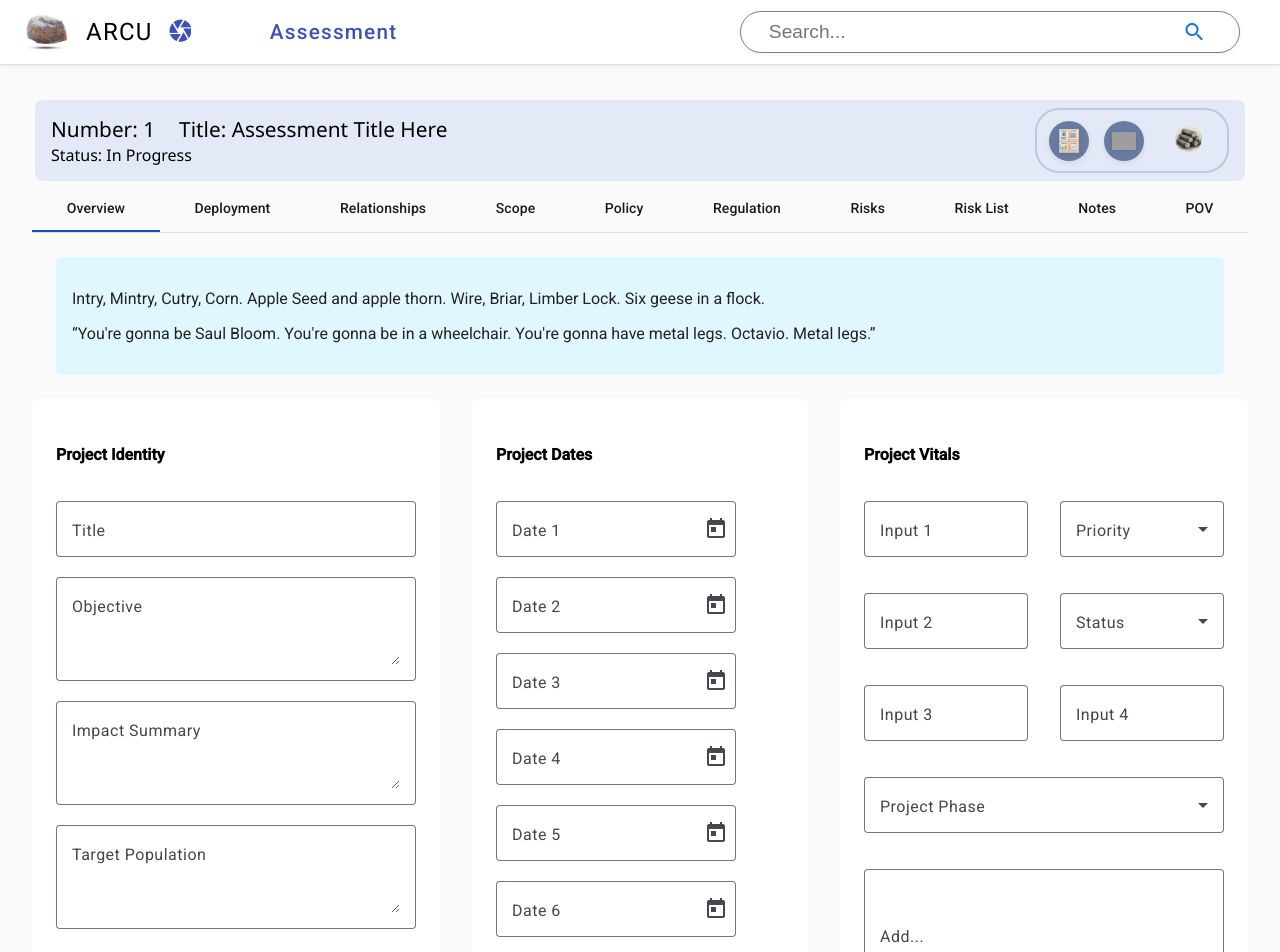
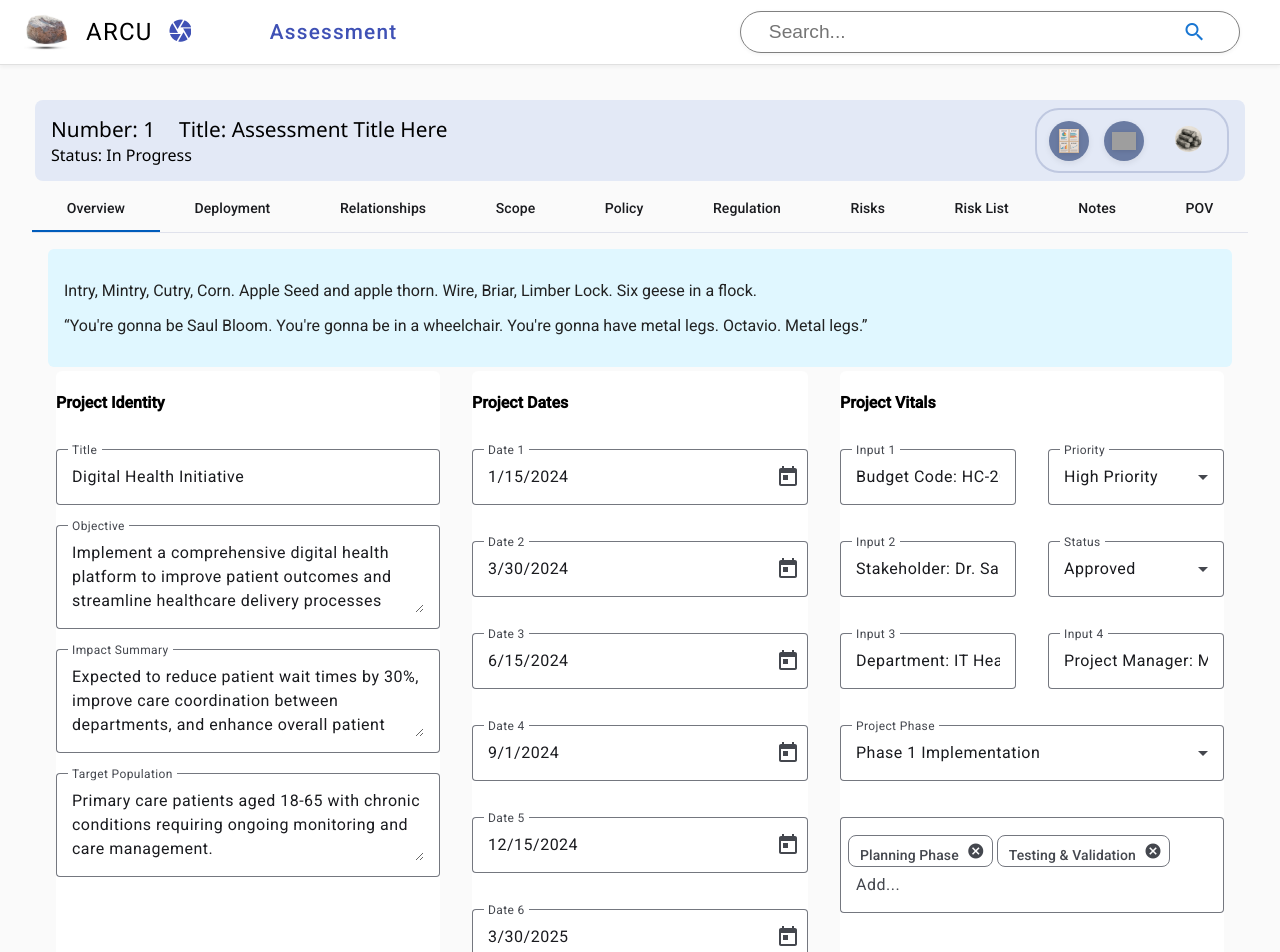
Before and after one commit to kerjillion/ARCU, an Angular app: page /assessment/1 in a window 1280 px wide. Shown: the top 952 px of the page. Built offline with nearby package versions, Linux system fonts and the light colour scheme; grey boxes are pictures that could not be loaded.

Commit message:
finished Overview

```diff
--- a/src/app/features/assessment/overview/overview-dates/overview-dates.component.html
+++ b/src/app/features/assessment/overview/overview-dates/overview-dates.component.html
@@ -1,36 +1,38 @@
-<mat-form-field appearance="outline" class="date-field">
+<div [formGroup]="form">
+<mat-form-field appearance="outline" class="full-width">
   <mat-label>Date 1</mat-label>
   <input matInput formControlName="date1" [matDatepicker]="picker1" />
   <mat-datepicker-toggle matSuffix [for]="picker1"></mat-datepicker-toggle>
   <mat-datepicker #picker1></mat-datepicker>
 </mat-form-field>
-<mat-form-field appearance="outline" class="date-field">
+<mat-form-field appearance="outline" class="full-width">
   <mat-label>Date 2</mat-label>
   <input matInput formControlName="date2" [matDatepicker]="picker2" />
   <mat-datepicker-toggle matSuffix [for]="picker2"></mat-datepicker-toggle>
   <mat-datepicker #picker2></mat-datepicker>
 </mat-form-field>
-<mat-form-field appearance="outline" class="date-field">
+<mat-form-field appearance="outline" class="full-width">
   <mat-label>Date 3</mat-label>
   <input matInput formControlName="date3" [matDatepicker]="picker3" />
   <mat-datepicker-toggle matSuffix [for]="picker3"></mat-datepicker-toggle>
   <mat-datepicker #picker3></mat-datepicker>
 </mat-form-field>
-<mat-form-field appearance="outline" class="date-field">
+<mat-form-field appearance="outline" class="full-width">
   <mat-label>Date 4</mat-label>
   <input matInput formControlName="date4" [matDatepicker]="picker4" />
   <mat-datepicker-toggle matSuffix [for]="picker4"></mat-datepicker-toggle>
   <mat-datepicker #picker4></mat-datepicker>
 </mat-form-field>
-<mat-form-field appearance="outline" class="date-field">
+<mat-form-field appearance="outline" class="full-width">
   <mat-label>Date 5</mat-label>
   <input matInput formControlName="date5" [matDatepicker]="picker5" />
   <mat-datepicker-toggle matSuffix [for]="picker5"></mat-datepicker-toggle>
   <mat-datepicker #picker5></mat-datepicker>
 </mat-form-field>
-<mat-form-field appearance="outline" class="date-field">
+<mat-form-field appearance="outline" class="full-width">
   <mat-label>Date 6</mat-label>
   <input matInput formControlName="date6" [matDatepicker]="picker6" />
   <mat-datepicker-toggle matSuffix [for]="picker6"></mat-datepicker-toggle>
   <mat-datepicker #picker6></mat-datepicker>
 </mat-form-field>
+</div>
--- a/src/app/features/assessment/overview/overview-dates/overview-dates.component.scss
+++ b/src/app/features/assessment/overview/overview-dates/overview-dates.component.scss
@@ -4,6 +4,11 @@
   padding: 0rem;
 }
 
+.full-width {
+  width: 100%;
+  margin-bottom: 1rem;
+}
+
 .mat-form-field {
   width: 100%;
   margin-bottom: 1rem;
--- a/src/app/features/assessment/overview/overview-dates/overview-dates.component.ts
+++ b/src/app/features/assessment/overview/overview-dates/overview-dates.component.ts
@@ -1,5 +1,5 @@
 import { Component, Input } from '@angular/core';
-import { FormGroup } from '@angular/forms';
+import { FormGroup, ReactiveFormsModule } from '@angular/forms';
 import { MatFormFieldModule } from '@angular/material/form-field';
 import { MatInputModule } from '@angular/material/input';
 import { MatDatepickerModule } from '@angular/material/datepicker';
@@ -8,7 +8,7 @@ import { MatNativeDateModule } from '@angular/material/core';
 @Component({
   selector: 'app-overview-dates',
   standalone: true,
-  imports: [MatFormFieldModule, MatInputModule, MatDatepickerModule, MatNativeDateModule],
+  imports: [ReactiveFormsModule, MatFormFieldModule, MatInputModule, MatDatepickerModule, MatNativeDateModule],
   templateUrl: './overview-dates.component.html',
   styleUrls: ['./overview-dates.component.scss']
 })
--- a/src/app/features/assessment/overview/overview-identity/overview-identity.component.html
+++ b/src/app/features/assessment/overview/overview-identity/overview-identity.component.html
@@ -1,3 +1,4 @@
+<div [formGroup]="form">
   <mat-form-field appearance="outline" class="full-width">
     <mat-label>Title</mat-label>
     <input matInput formControlName="title" />
@@ -14,3 +15,4 @@
     <mat-label>Target Population</mat-label>
     <textarea matInput formControlName="targetPopulation" rows="3"></textarea>
   </mat-form-field>
+</div>
--- a/src/app/features/assessment/overview/overview-identity/overview-identity.component.ts
+++ b/src/app/features/assessment/overview/overview-identity/overview-identity.component.ts
@@ -1,12 +1,12 @@
 import { Component, Input } from '@angular/core';
-import { FormGroup } from '@angular/forms';
+import { FormGroup, ReactiveFormsModule } from '@angular/forms';
 import { MatFormFieldModule } from '@angular/material/form-field';
 import { MatInputModule } from '@angular/material/input';
 
 @Component({
   selector: 'app-overview-identity',
   standalone: true,
-  imports: [MatFormFieldModule, MatInputModule],
+  imports: [ReactiveFormsModule, MatFormFieldModule, MatInputModule],
   templateUrl: './overview-identity.component.html',
   styleUrls: ['./overview-identity.component.scss']
 })
--- a/src/app/features/assessment/overview/overview-vitals/overview-vitals.component.html
+++ b/src/app/features/assessment/overview/overview-vitals/overview-vitals.component.html
@@ -1,4 +1,4 @@
-<div class="ancillary-grid">
+<div class="ancillary-grid" [formGroup]="form" >
   <div class="ancillary-row">
     <mat-form-field appearance="outline" class="ancillary-input">
       <mat-label>Input 1</mat-label>
@@ -45,12 +45,12 @@
           {{option.label}}
         </mat-option>
       </mat-select>
-    </mat-form-field>
-  </div>
+    </mat-form-field>  </div>
   <div class="ancillary-row ancillary-row-span">
     <app-shared-chip-list
       [availableOptions]="phaseLabels"
-      [(selected)]="ancillaryChips"
+      [selected]="form.get('ancillaryChips')?.value || []"
+      (selectedChange)="form.get('ancillaryChips')?.setValue($event)"
       [allowFreeform]="false"
     ></app-shared-chip-list>
   </div>
--- a/src/app/features/assessment/overview/overview-vitals/overview-vitals.component.ts
+++ b/src/app/features/assessment/overview/overview-vitals/overview-vitals.component.ts
@@ -1,5 +1,5 @@
 import { Component, Input } from '@angular/core';
-import { FormGroup } from '@angular/forms';
+import { FormGroup, ReactiveFormsModule } from '@angular/forms';
 import { MatFormFieldModule } from '@angular/material/form-field';
 import { MatInputModule } from '@angular/material/input';
 import { MatSelectModule } from '@angular/material/select';
@@ -9,7 +9,7 @@ import { SharedChipListComponent } from '../../../../shared/chip-list/chip-list.
 @Component({
   selector: 'app-overview-vitals',
   standalone: true,
-  imports: [CommonModule, MatFormFieldModule, MatInputModule, MatSelectModule, SharedChipListComponent],
+  imports: [CommonModule, ReactiveFormsModule, MatFormFieldModule, MatInputModule, MatSelectModule, SharedChipListComponent],
   templateUrl: './overview-vitals.component.html',
   styleUrls: ['./overview-vitals.component.scss']
 })
@@ -20,11 +20,4 @@ export class OverviewVitalsComponent {
   get phaseLabels(): string[] {
     return this.dropdownOptions?.phases?.map((p: any) => p.label) ?? [];
   }
-
-  get ancillaryChips(): string[] {
-    return this.form.get('ancillaryChips')?.value || [];
-  }
-  set ancillaryChips(value: string[]) {
-    this.form.get('ancillaryChips')?.setValue(value);
-  }
 }
--- a/src/app/features/assessment/overview/overview.component.html
+++ b/src/app/features/assessment/overview/overview.component.html
@@ -1,8 +1,9 @@
-<section aria-label="Instructions" style="background: #e0f7ff; color: #222; padding: 1rem; border-radius: 6px; margin: 1.5rem;">
+<section aria-label="Instructions"
+  style="background: #e0f7ff; color: #222; padding: 1rem; border-radius: 6px; margin: 1rem 1rem 0.25rem 1rem;">
   <p>Intry, Mintry, Cutry, Corn. Apple Seed and apple thorn. Wire, Briar, Limber Lock. Six geese in a flock.</p>
   <p>“You're gonna be Saul Bloom. You're gonna be in a wheelchair. You're gonna have metal legs. Octavio. Metal legs.”</p>
 </section>
-<div class="assessment-overview">
+<div class="assessment-overview" >
   <form class="overview-form" [formGroup]="form">
     <div class="overview-columns">
       <!-- Column 1 -->
--- a/src/app/features/assessment/overview/overview.component.scss
+++ b/src/app/features/assessment/overview/overview.component.scss
@@ -3,7 +3,7 @@
 }
 
 .overview-form{
-
+  padding: 0 1.5rem;
 }
 .overview-columns {
   display: flex;
@@ -21,7 +21,7 @@
   border-radius: 6px;
   background: #fff;
   box-sizing: border-box;
-  padding: 1.5rem 1.5rem;
+  padding: 0rem;
 }
 
 .col1 {
--- a/src/app/features/assessment/overview/overview.component.ts
+++ b/src/app/features/assessment/overview/overview.component.ts
@@ -107,10 +107,8 @@ export class AssessmentOverviewComponent implements OnInit, OnDestroy {
           console.error('Error loading dropdown options:', error);
         }
       });
-  }
-
-  private populateForm(data: OverviewData): void {
-    this.form.patchValue({
+  }  private populateForm(data: OverviewData): void {
+    const formData = {
       title: data.title,
       objective: data.objective,
       impactSummary: data.impactSummary,
@@ -124,11 +122,14 @@ export class AssessmentOverviewComponent implements OnInit, OnDestroy {
       ancillaryInput1: data.ancillaryInfo.input1,
       ancillarySelect1: data.ancillaryInfo.select1,
       ancillaryInput2: data.ancillaryInfo.input2,
-      ancillarySelect2: data.ancillaryInfo.select2,      ancillaryInput3: data.ancillaryInfo.input3,
+      ancillarySelect2: data.ancillaryInfo.select2,
+      ancillaryInput3: data.ancillaryInfo.input3,
       ancillaryInput4: data.ancillaryInfo.input4,
       ancillarySelectSpan: data.ancillaryInfo.selectSpan,
       ancillaryChips: (data.ancillaryInfo as any).chips || [],
-    });
+    };
+
+    this.form.patchValue(formData);
   }
 
   onSave(): void {
--- a/src/app/features/assessment/services/overview-data.service.ts
+++ b/src/app/features/assessment/services/overview-data.service.ts
@@ -22,6 +22,7 @@ export interface OverviewData {
     input3: string;
     input4: string;
     selectSpan: string;
+    chips: string[];
   };
 }
 
@@ -42,15 +43,15 @@ export class OverviewDataService {
       date4: new Date('2024-09-01'),
       date5: new Date('2024-12-15'),
       date6: new Date('2025-03-30')
-    },
-    ancillaryInfo: {
+    },    ancillaryInfo: {
       input1: 'Budget Code: HC-2024-001',
       select1: 'high-priority',
       input2: 'Stakeholder: Dr. Sarah Johnson',
       select2: 'approved',
       input3: 'Department: IT Health Services',
       input4: 'Project Manager: Mike Chen',
-      selectSpan: 'phase-1-implementation'
+      selectSpan: 'phase-1-implementation',
+      chips: ['Planning Phase', 'Testing & Validation']
     }
   };
 
@@ -137,7 +138,8 @@ export class OverviewDataService {
         select2: '',
         input3: '',
         input4: '',
-        selectSpan: ''
+        selectSpan: '',
+        chips: []
       }
     };
   }
```
Also changed, not shown: 1 other file (tests, documents, lock files or other folders). Lines whose indentation alone changed are shown as unchanged.
